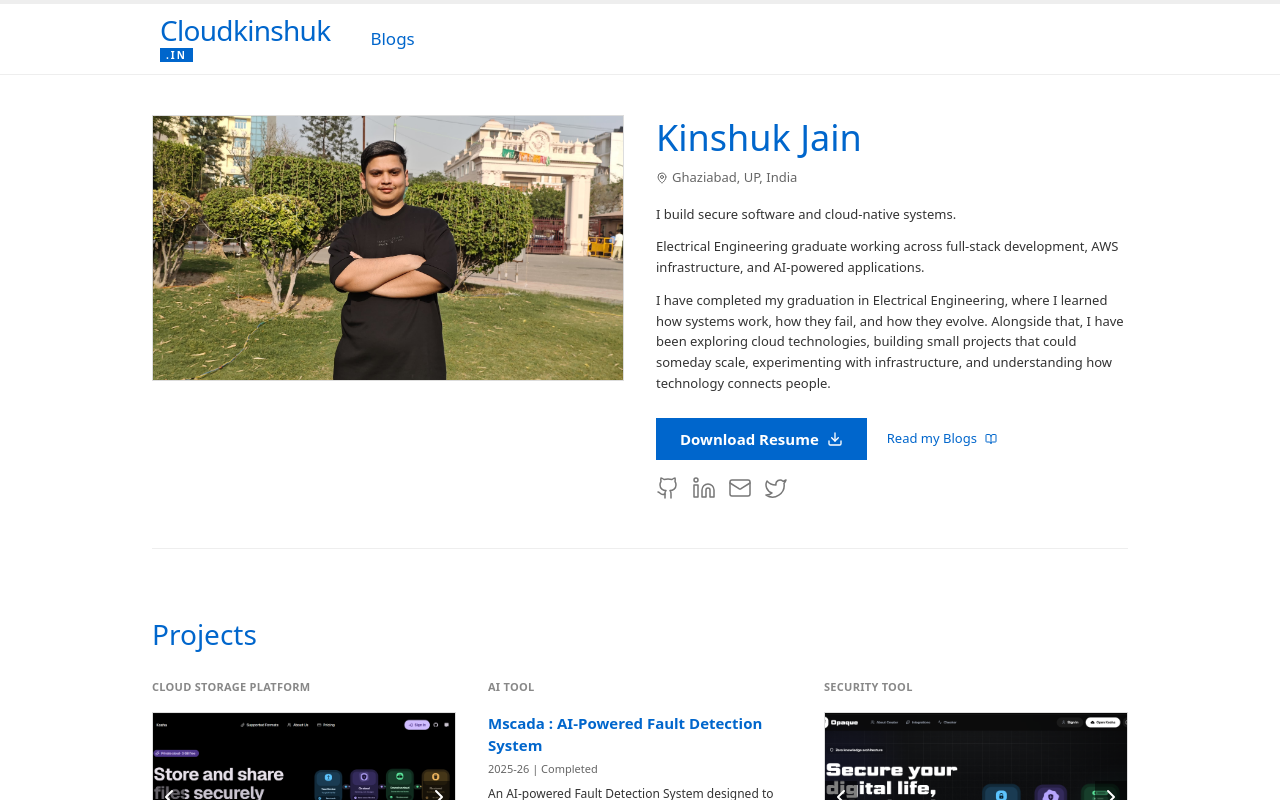
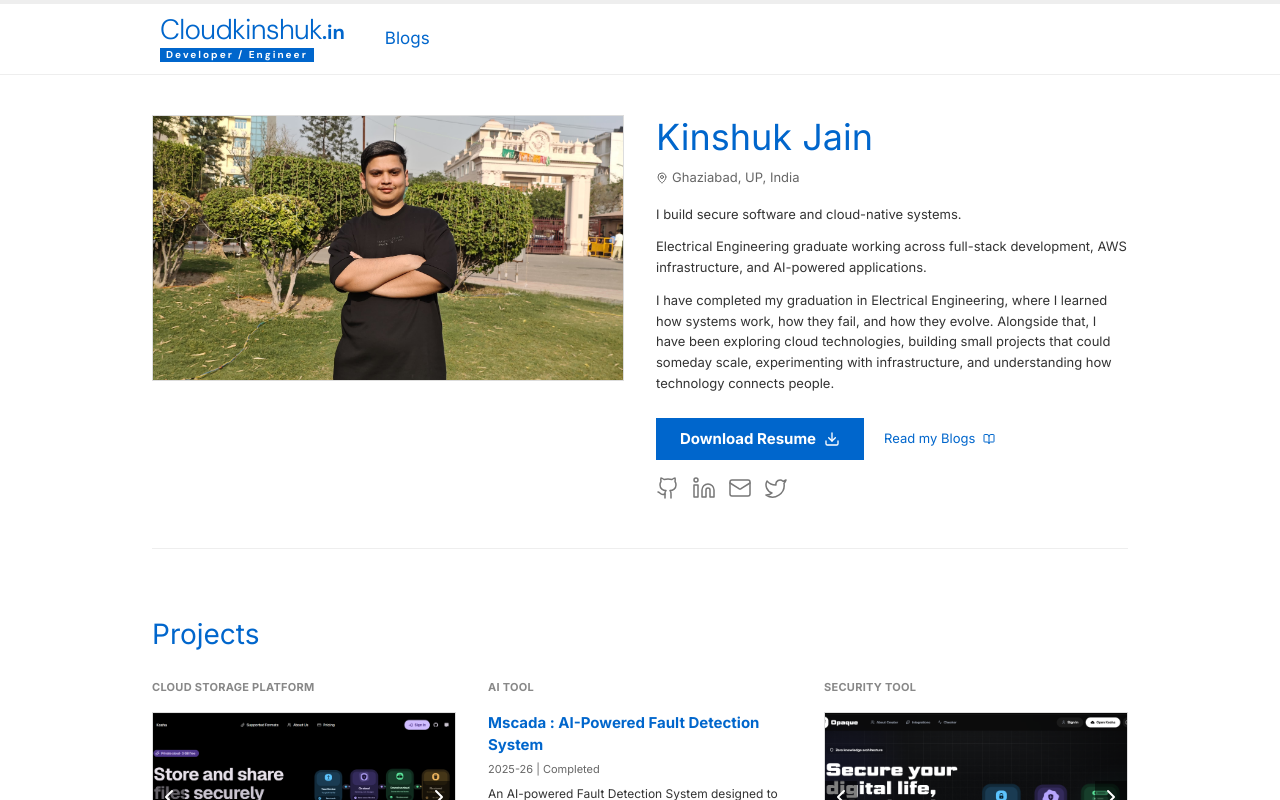
Before and after one commit to kinshukjainn/cloudkinshuk, a Next.js app: page / in a window 1280 px wide. Shown: the top 800 px of the page. Built offline with nearby package versions, Linux system fonts and the light colour scheme; a web font is replaced by a local one.

Commit message:
some small header changes and font changes plus visiblity changes

```diff
--- a/app/(blogs-md)/blogs/[[...slug]]/page.tsx
+++ b/app/(blogs-md)/blogs/[[...slug]]/page.tsx
@@ -286,7 +286,7 @@ export default async function DocPage({ params }: Props) {
     <article className="min-w-0 w-full max-w-[820px] bg-white">
       <header className="mb-6">
         {doc.meta.title && (
-          <h1 className="break-words border-b border-[#a2a9b1] pb-1.5  text-2xl font-normal leading-tight text-[#202122] sm:text-3xl md:text-[2.1rem]">
+          <h1 className="break-words border-b border-[#a2a9b1] pb-1.5  text-2xl font-serif font-normal leading-tight text-[#202122] sm:text-3xl md:text-[2.1rem]">
             {doc.meta.title}
           </h1>
         )}
@@ -322,7 +322,7 @@ export default async function DocPage({ params }: Props) {
         {/* Back link */}
         <nav className="mb-6 border-b border-[#eaecf0] pb-2.5">
           <Link
-            className="inline-flex items-center gap-1.5 text-[13px] text-[#0645ad] hover:underline focus-visible:outline-none"
+            className="inline-flex items-center gap-1.5 text-[13px] bg-blue-800 py-1 px-1 font-medium text-white hover:underline focus-visible:outline-none"
             href="/blogs"
           >
             <IoArrowBack aria-hidden="true" className="h-3.5 w-3.5" />
--- a/app/components/BlogsFeed.tsx
+++ b/app/components/BlogsFeed.tsx
@@ -52,7 +52,7 @@ export default function BlogFeed({ sections }: { sections: Section[] }) {
                 My writings
               </h1>
             </Link>
-            <p className="text-[13px] text-[#0066cc] max-w-sm leading-snug">
+            <p className="text-[16px] text-[#0066cc] max-w-sm leading-snug">
               Read my latest project descriptions, technical notes, and updates.
             </p>
           </div>
@@ -61,7 +61,7 @@ export default function BlogFeed({ sections }: { sections: Section[] }) {
           <div className="flex items-stretch h-8 w-full md:w-auto">
             <div className="flex items-center bg-white border border-[#cccccc] border-r-0 px-2 flex-grow md:w-64">
               <Search
-                className="h-4 w-4 text-[#888888] mr-2 shrink-0"
+                className="h-4 w-4 text-black mr-2 shrink-0"
                 aria-hidden="true"
               />
               <input
--- a/app/components/Header.tsx
+++ b/app/components/Header.tsx
@@ -20,16 +20,23 @@ export default function Header() {
     <header className="sticky top-0 z-50 w-full border-t-[4px] border-[#333333] border-b border-[#eeeeee] bg-white">
       <div className="mx-auto flex min-h-[70px] max-w-[1024px] items-center px-5 sm:px-8">
         {/* Logo (Styled to match the VideoLAN dual-text structure) */}
+
         <Link
           href="/"
           aria-label="Cloudkinshuk home"
-          className="flex flex-col justify-center mr-10 group"
+          className="flex flex-col headerheading justify-center mr-10 group"
         >
-          <span className="text-[28px] font-light text-[#0066cc] leading-none tracking-tight group-hover:text-[#005bb5] transition-colors">
-            Cloudkinshuk
-          </span>
-          <span className="bg-[#0066cc] text-white text-[10px] font-bold tracking-[0.2em] px-1.5 py-[2px] mt-1 w-fit leading-none uppercase group-hover:bg-[#005bb5] transition-colors">
-            .in
+          <div className="flex items-baseline">
+            <span className="text-[28px] font-light text-[#0066cc] leading-none tracking-tight group-hover:text-[#005bb5] transition-colors">
+              Cloudkinshuk
+            </span>
+            <span className="text-[20px] font-bold text-[#0066cc] leading-none group-hover:text-[#005bb5] transition-colors">
+              .in
+            </span>
+          </div>
+
+          <span className="bg-[#0066cc] text-white text-[10px] font-bold tracking-[0.2em] px-1.5 py-[2px] mt-1 w-fit leading-none  group-hover:bg-[#005bb5] transition-colors">
+            Developer / Engineer
           </span>
         </Link>
 
@@ -42,7 +49,7 @@ export default function Header() {
               className={`text-[17px] transition-colors duration-200
                 ${
                   isActive(link.href)
-                    ? "text-[#004a99] font-semibold"
+                    ? "text-[#004a99] underline font-semibold"
                     : "text-[#0066cc] hover:text-[#004a99]"
                 }`}
             >
--- a/app/globals.css
+++ b/app/globals.css
@@ -150,11 +150,11 @@
 
 body {
   background-color: white;
-  font-family: var(--font-segoeui), sans-serif;
+  font-family: var(--font-inter), sans-serif;
 }
 
 .headerheading {
-  font-family: var(--font-alegreya), sans-serif;
+  font-family: var(--font-dm-sans), sans-serif;
 }
 
 .monofont {
--- a/content/blogs/ai-view.md
+++ b/content/blogs/ai-view.md
@@ -6,7 +6,7 @@ description: In this blog i will be talking/discussing about that how i use ai i
 
 ## How artificial intelligence has changed the development ?
 
-From past **2 yrs** the way of developing a product/project has changed rapidly and it has become much more faster and optmized. Due to artificial intelligence the amount code written in a particular amount of time has been increasing exponentially , becuase of that the ability to push multiple features or to create a multiple pr has been increased.
+From past **2 yrs** the way of developing a product/project has changed rapidly and it has become much more faster and optmized. Due to artificial intelligence the amount of code written has been increasing exponentially , becuase of that the ability to push multiple features or to create a multiple pr has been increased.
 
 These changes has made each of us to use ai **aggressively** in our workload to **speed up our work effieciently** . There is a catch also as we are increasing its use , we are also using ai for the workloads or the task about **which we dont have any knowledge or context**. This shift has created a lot of decline in the critical thinking of human being that how a human brain is designed to always think critically in difficult situation/task.
 
```
